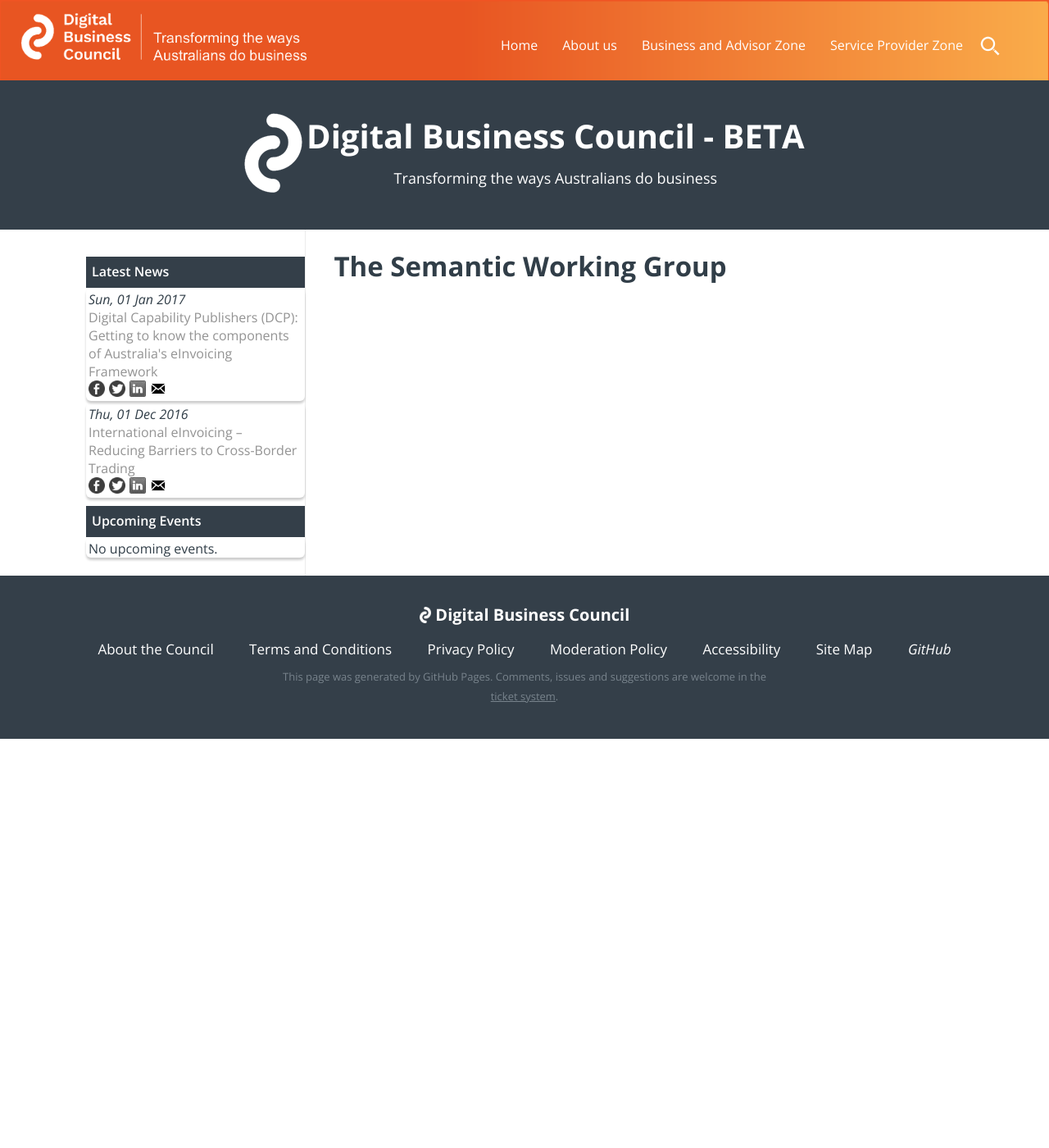
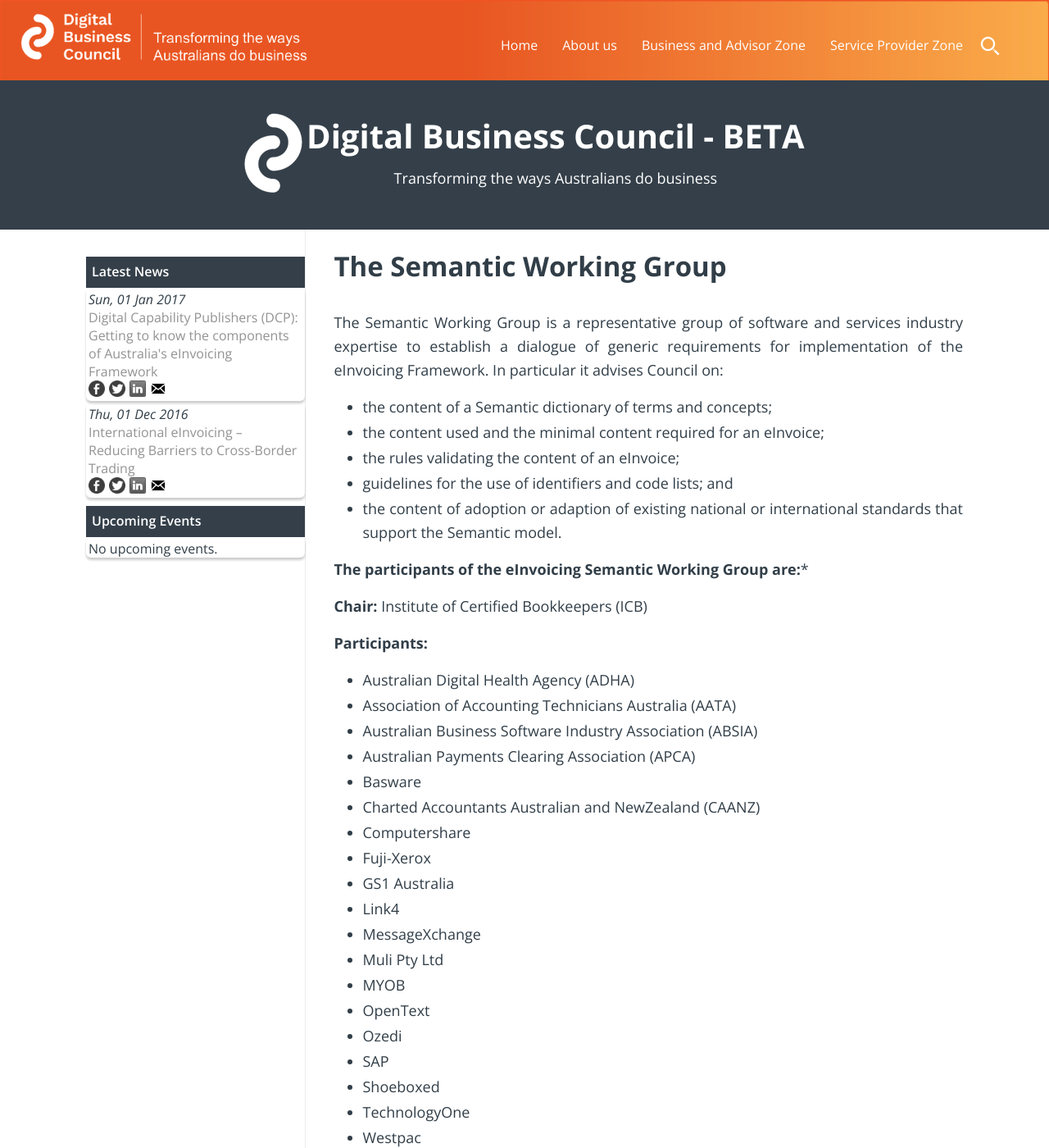
Before and after one commit to Digital-Business-Council/Digital-Business-Council.github.io, a Jekyll site: the page built from pages/about-us/semantic-working-group.md, in a window 1280 px wide and 1400 px high. Shown: the whole window at 82% size. Built offline with Jekyll 4.4.1, drawn with Linux system fonts in a browser that asks for light colours; some of the changed text lies outside the part shown.

Commit message:
Added content

```diff
--- a/pages/about-us/semantic-working-group.md
+++ b/pages/about-us/semantic-working-group.md
@@ -5,3 +5,38 @@
 ---
 
 # The Semantic Working Group
+
+The Semantic Working Group is a representative group of software and services industry expertise to establish a dialogue of generic requirements for implementation of the eInvoicing Framework. In particular it advises Council on:
+- the content of a Semantic dictionary of terms and concepts;
+- the content used and the minimal content required for an eInvoice;
+- the rules validating the content of an eInvoice;
+- guidelines for the use of identifiers and code lists; and
+- the content of adoption or adaption of existing national or international standards that support the Semantic model.
+
+**The participants of the eInvoicing Semantic Working Group are:***
+
+**Chair:** Institute of Certified Bookkeepers (ICB)
+
+**Participants:**
+- Australian Digital Health Agency (ADHA)
+- Association of Accounting Technicians Australia (AATA)
+- Australian Business Software Industry Association (ABSIA)
+- Australian Payments Clearing Association (APCA)
+- Basware
+- Charted Accountants Australian and NewZealand (CAANZ)
+- Computershare
+- Fuji-Xerox
+- GS1 Australia
+- Link4
+- MessageXchange
+- Muli Pty Ltd
+- MYOB
+- OpenText
+- Ozedi
+- SAP
+- Shoeboxed
+- TechnologyOne
+- Westpac
+- Xero
+
+*current as at 31 October 2016
```
